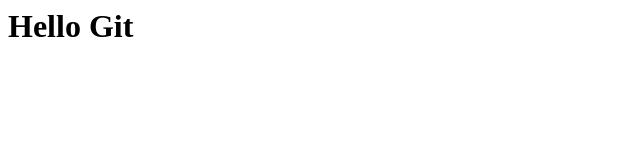
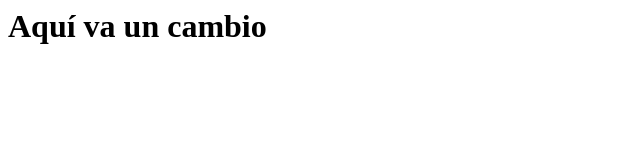
Before and after one commit to karlimarguera/entrega1, a website built with Parcel: page src/index.html in a window 1280 px wide. Shown: the whole page, without its empty margins (0-640 px from the left). Built offline with nearby package versions, Linux system fonts and the light colour scheme.

Commit message:
archivos staging

```diff
--- a/src/index.html
+++ b/src/index.html
@@ -1,6 +1,6 @@
 <html>
   <body>
-    <h1>Hello Git</h1>
+    <h1>Aquí va un cambio</h1>
     <script src="./index.js"></script>
   </body>
   <script src="index.js"></script>
```
Also changed, not shown: src/definitivo.txt (added), src/temporal.txt (added).
